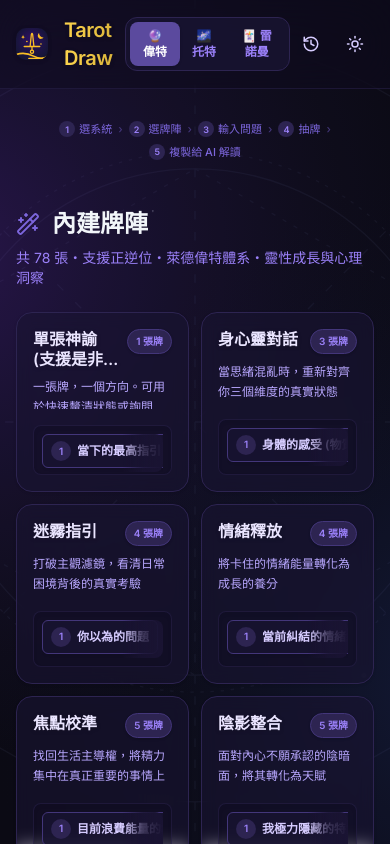
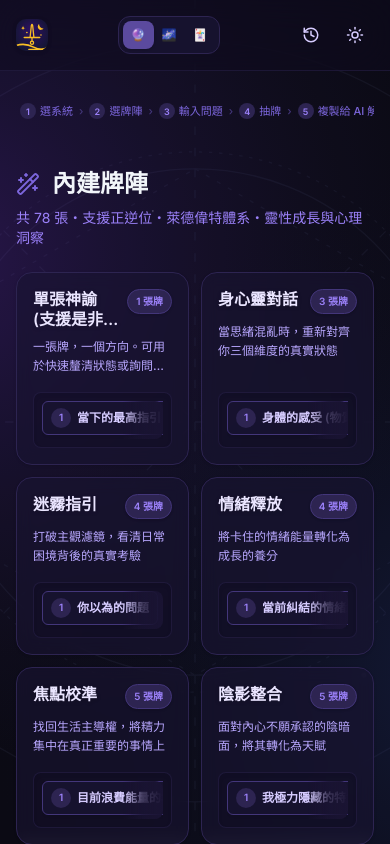
Before and after one commit to dodododora/Tarot-Draw, a React (Vite) app: page / in a window 390 px wide. Shown: the top 844 px of the page. Built offline with nearby package versions, Linux system fonts and the light colour scheme.

Commit message:
feat: implement core App component with state management for tarot, thoth, and lenormand readings

```diff
--- a/src/App.tsx
+++ b/src/App.tsx
@@ -535,43 +535,43 @@ export default function App() {
       {/* Navbar */}
       <nav className="sticky top-0 z-50 bg-white/60 dark:bg-mystic-950/50 backdrop-blur-xl border-b border-white/20 dark:border-mystic-800/50 px-4 py-4 flex justify-between items-center transition-colors duration-500">
         <div
-          className="flex items-center gap-3 cursor-pointer group"
+          className="flex items-center gap-2 cursor-pointer group"
           onClick={() => setView('home')}
         >
           <TarotLogoSVG />
-          <h1 className="text-xl sm:text-2xl font-extrabold tracking-tight gold-text drop-shadow-sm ml-1">Tarot Draw</h1>
+          <h1 className="hidden sm:block text-xl sm:text-2xl font-extrabold tracking-tight gold-text drop-shadow-sm">Tarot Draw</h1>
         </div>
         {/* Mode Toggle */}
         <div className="flex items-center bg-stone-100/80 dark:bg-mystic-900/80 rounded-xl p-1 border border-stone-200 dark:border-mystic-800">
           <button
             onClick={() => { setMode('tarot'); setView('home'); setSelectedSpread(null); }}
-            className={`px-3 py-1.5 rounded-lg text-xs sm:text-sm font-bold transition-all ${
+            className={`px-2 sm:px-3 py-1.5 rounded-lg text-xs sm:text-sm font-bold transition-all ${
               mode === 'tarot'
                 ? 'bg-amber-600 dark:bg-mystic-600 text-white shadow-sm'
                 : 'text-stone-500 dark:text-mystic-400 hover:text-stone-700 dark:hover:text-mystic-200'
             }`}
           >
-            🔮 偉特
+            🔮<span className="hidden sm:inline"> 偉特</span>
           </button>
           <button
             onClick={() => { setMode('thoth'); setView('home'); setSelectedSpread(null); }}
-            className={`px-3 py-1.5 rounded-lg text-xs sm:text-sm font-bold transition-all ${
+            className={`px-2 sm:px-3 py-1.5 rounded-lg text-xs sm:text-sm font-bold transition-all ${
               mode === 'thoth'
                 ? 'bg-purple-600 dark:bg-purple-700 text-white shadow-sm'
                 : 'text-stone-500 dark:text-mystic-400 hover:text-stone-700 dark:hover:text-mystic-200'
             }`}
           >
-            🌌 托特
+            🌌<span className="hidden sm:inline"> 托特</span>
           </button>
           <button
             onClick={() => { setMode('lenormand'); setView('home'); setSelectedSpread(null); }}
-            className={`px-3 py-1.5 rounded-lg text-xs sm:text-sm font-bold transition-all ${
+            className={`px-2 sm:px-3 py-1.5 rounded-lg text-xs sm:text-sm font-bold transition-all ${
               mode === 'lenormand'
                 ? 'bg-emerald-600 dark:bg-emerald-700 text-white shadow-sm'
                 : 'text-stone-500 dark:text-mystic-400 hover:text-stone-700 dark:hover:text-mystic-200'
             }`}
           >
-            🃏 雷諾曼
+            🃏<span className="hidden sm:inline"> 雷諾曼</span>
           </button>
         </div>
         <div className="flex items-center gap-1 sm:gap-2">
@@ -601,7 +601,8 @@ export default function App() {
               className="space-y-12"
             >
               {/* How-to flow */}
-              <div className="flex items-center justify-center flex-wrap gap-1.5 text-[11px] font-medium text-slate-500 dark:text-mystic-500">
+              <div className="overflow-x-auto [&::-webkit-scrollbar]:hidden [-ms-overflow-style:none] [scrollbar-width:none]">
+                <div className="flex items-center justify-start sm:justify-center gap-1.5 text-[11px] font-medium text-slate-500 dark:text-mystic-500 min-w-max mx-auto px-1">
                   {[
                     { n: '1', label: '選系統' },
                     { n: '2', label: '選牌陣' },
@@ -617,6 +618,7 @@ export default function App() {
                       {i < arr.length - 1 && <span className="text-slate-300 dark:text-mystic-700">›</span>}
                     </React.Fragment>
                   ))}
+                </div>
               </div>
 
               {/* Lenormand Home */}
@@ -1337,7 +1339,7 @@ function SpreadCard({ spread, isCustom, onClick, onEdit, onDelete }: {
   return (
     <div
       onClick={onClick}
-      className="relative bg-white/70 dark:bg-mystic-900/60 p-4 sm:p-6 rounded-2xl sm:rounded-[2rem] border border-amber-100 dark:border-mystic-800 hover:border-amber-300 dark:hover:border-mystic-600 shadow-sm hover:shadow-[0_8px_30px_rgb(251,191,36,0.1)] dark:hover:shadow-[0_8px_30px_rgba(99,102,241,0.05)] transition-all cursor-pointer group flex flex-col h-[180px] sm:h-[220px] overflow-hidden backdrop-blur-sm hover:-translate-y-1 active:scale-[0.98]"
+      className="relative bg-white/70 dark:bg-mystic-900/60 p-4 sm:p-6 rounded-2xl sm:rounded-[2rem] border border-amber-100 dark:border-mystic-800 hover:border-amber-300 dark:hover:border-mystic-600 shadow-sm hover:shadow-[0_8px_30px_rgb(251,191,36,0.1)] dark:hover:shadow-[0_8px_30px_rgba(99,102,241,0.05)] transition-all cursor-pointer group flex flex-col min-h-[160px] sm:h-[220px] overflow-hidden backdrop-blur-sm hover:-translate-y-1 active:scale-[0.98]"
     >
       <div className="flex justify-between items-start mb-2 sm:mb-4 relative z-10 gap-2">
         <h3 className="text-base sm:text-xl font-bold text-amber-900 dark:text-mystic-100 group-hover:text-amber-600 dark:group-hover:text-indigo-400 transition-colors drop-shadow-sm leading-tight line-clamp-2">
```
Lines whose indentation alone changed are shown as unchanged.
